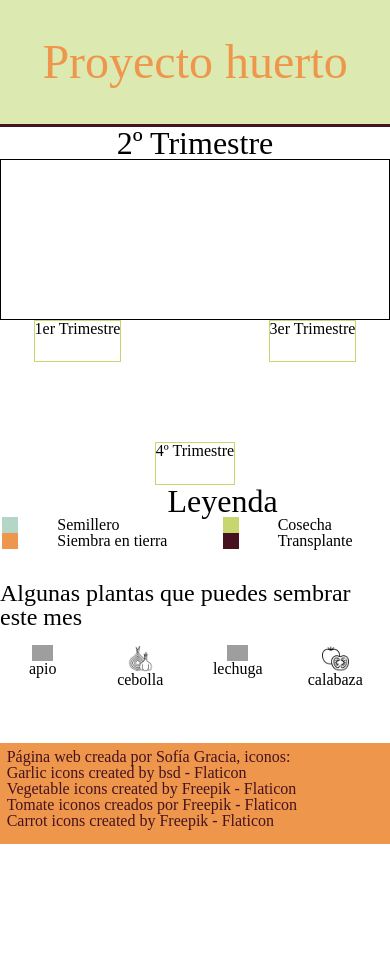
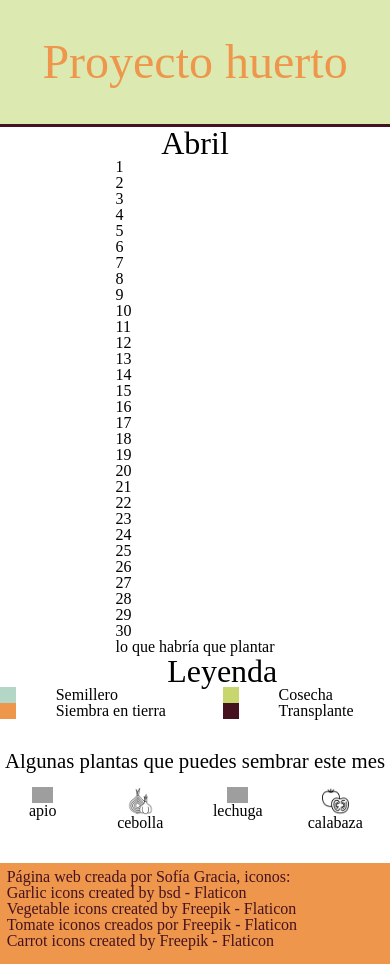
Before and after one commit to Calpurniax/personal-project, a React (Create React App) app in the folder web/: page / in a window 390 px wide. Before the commit the page ends 844 px from the top, so only its background shows below. Built offline with nearby package versions, Linux system fonts and the light colour scheme; grey boxes are pictures that could not be loaded.

Commit message:
change calendar view for mobile

```diff
--- a/web/src/components/App.js
+++ b/web/src/components/App.js
@@ -1,6 +1,7 @@
 import '../styles/App.scss';
 import Header from './Header';
-import Calendar from './Calendar';
+import CalendarMobile from './CalendarMobile';
+import CalendarLegend from './CalendarLegend';
 import List from './List';
 import Footer from './Footer';
 import onion from '../images/onion.png';
@@ -25,11 +26,33 @@ function App() {
     name: 'calabaza',
     icon: tomate,
   }]
+  const months = [{
+    id: 1,
+    name: 'Enero',
+    days: 31
+  },
+  {
+    id: 2,
+    name: 'Febrero',
+    days: 28
+
+  },
+  {
+    id: 3,
+    name: 'Marzo',
+    days: 31,
+  },
+  {
+    id: 4,
+    name: 'Abril',
+    days: 30,
+  }]
   return (
     <div className='app'>
       <Header />
       <main className='main'>
-        <Calendar />
+        <CalendarMobile months={months} />
+        <CalendarLegend />
         <List vegetables={vegetables} />
       </main>
       <Footer />
--- a/web/src/components/Calendar.js
+++ b/web/src/components/Calendar.js
@@ -9,13 +9,7 @@ const Calendar = () => {
                 <div className='calendar__options__div'>3er Trimestre</div>
                 <div className='calendar__options__div'>4º Trimestre </div>
             </div>
-            <div className='calendar__legend'>
-                <h3 className='calendar__legend__title'>Leyenda</h3>
-                <div className='calendar__legend__color color1'></div><span className='"calendar__legend__text text1'>Semillero</span>
-                <div className='calendar__legend__color color2'></div><span className='"calendar__legend__text text2'>Siembra en tierra</span>
-                <div className='calendar__legend__color color3'></div><span className='"calendar__legend__text text3'>Cosecha</span>
-                <div className='calendar__legend__color color4'></div><span className='"calendar__legend__text text4'>Transplante</span>
-            </div>
+
         </section>
     )
 }; export default Calendar
--- /dev/null
+++ b/web/src/components/CalendarLegend.js
@@ -0,0 +1,12 @@
+const CalendarLegend = () => {
+    return (
+        <div className='calendar__legend'>
+            <h3 className='calendar__legend__title'>Leyenda</h3>
+            <div className='calendar__legend__color color1'></div><span className='"calendar__legend__text text1'>Semillero</span>
+            <div className='calendar__legend__color color2'></div><span className='"calendar__legend__text text2'>Siembra en tierra</span>
+            <div className='calendar__legend__color color3'></div><span className='"calendar__legend__text text3'>Cosecha</span>
+            <div className='calendar__legend__color color4'></div><span className='"calendar__legend__text text4'>Transplante</span>
+        </div>
+
+    )
+}; export default CalendarLegend
--- /dev/null
+++ b/web/src/components/CalendarMobile.js
@@ -0,0 +1,24 @@
+const CalendarMobile = ({ months }) => {
+    const actualMonth = months.find(each => each.name === 'Abril')
+    const daysToRender = []
+    const renderDays = () => {
+
+        for (let i = 1; i <= actualMonth.days; i++) {
+            daysToRender.push(i)
+        }
+        return daysToRender.map((each, index) => {
+            return <li key={index} className='calendar__day'>{each}</li>
+        })
+    }
+    return (
+        <section className='calendar'>
+            <h2 className='calendar__title'>{actualMonth.name}</h2>
+            <div className='calendar__body'>
+                <ul className='calendar__body__ul'>{renderDays()}</ul>
+                <section className='calendar__body__task'> lo que habría que plantar</section>
+            </div>
+
+        </section>
+    )
+};
+export default CalendarMobile
--- a/web/src/styles/App.scss
+++ b/web/src/styles/App.scss
@@ -1,6 +1,7 @@
 @import './core/reset.scss';
 @import './core/variables.scss';
 @import './components/List.scss';
+@import'./components/CalendarLegend.scss';
 @import './layout/Header.scss';
 @import './layout/Footer.scss';
 @import './layout/Calendar.scss';
--- /dev/null
+++ b/web/src/styles/components/CalendarLegend.scss
@@ -0,0 +1,69 @@
+.calendar__legend {
+    display: grid;
+    grid-template-columns: 1fr 2fr 1fr 1fr 2fr;
+    grid-template-rows: 3;
+
+
+    &__title {
+        font-size: 2rem;
+        grid-column-start: 3;
+        grid-column-end: 5;
+    }
+
+    &__color {
+        width: 1rem;
+        height: 1rem;
+    }
+}
+
+.color1 {
+    grid-column-start: 1;
+    grid-column-end: 2;
+    background-color: $blue-color;
+}
+
+.color2 {
+    grid-column-start: 1;
+    grid-column-end: 2;
+    grid-row: 3;
+    background-color: $orange-color;
+}
+
+.color3 {
+    grid-column-start: 4;
+    grid-column-end: 5;
+    grid-row: 2;
+    background-color: $green-color;
+}
+
+.color4 {
+    grid-column-start: 4;
+    grid-column-end: 5;
+    grid-row: 3;
+    background-color: $brown-color;
+
+}
+
+.text1 {
+    grid-column-start: 2;
+    grid-column-end: 3;
+    grid-row: 2;
+}
+
+.text2 {
+    grid-column-start: 2;
+    grid-column-end: 3;
+    grid-row: 3;
+}
+
+.text3 {
+    grid-column-start: 5;
+    grid-column-end: 6;
+    grid-row: 2;
+}
+
+.text4 {
+    grid-column-start: 5;
+    grid-column-end: 6;
+    grid-row: 3;
+}
--- a/web/src/styles/components/List.scss
+++ b/web/src/styles/components/List.scss
@@ -6,7 +6,7 @@
     padding-bottom: 2rem;
 
     &__title {
-        font-size: 1.5rem;
+        font-size: 1.3rem;
         padding-bottom: 1rem;
     }
 
--- a/web/src/styles/layout/Calendar.scss
+++ b/web/src/styles/layout/Calendar.scss
@@ -1,5 +1,4 @@
 .calendar {
-    height: 50vh;
     display: flex;
     flex-direction: column;
     justify-content: center;
@@ -30,73 +29,4 @@
         }
     }
 
-    &__legend {
-        display: grid;
-        grid-template-columns: 1fr 2fr 1fr 1fr 2fr;
-        grid-template-rows: 3;
-
-
-        &__title {
-            font-size: 2rem;
-            grid-column-start: 3;
-            grid-column-end: 5;
-        }
-
-        &__color {
-            width: 1rem;
-            height: 1rem;
-        }
-    }
 }
-
-.color1 {
-    grid-column-start: 1;
-    grid-column-end: 2;
-    background-color: $blue-color;
-}
-
-.color2 {
-    grid-column-start: 1;
-    grid-column-end: 2;
-    grid-row: 3;
-    background-color: $orange-color;
-}
-
-.color3 {
-    grid-column-start: 4;
-    grid-column-end: 5;
-    grid-row: 2;
-    background-color: $green-color;
-}
-
-.color4 {
-    grid-column-start: 4;
-    grid-column-end: 5;
-    grid-row: 3;
-    background-color: $brown-color;
-
-}
-
-.text1 {
-    grid-column-start: 2;
-    grid-column-end: 3;
-    grid-row: 2;
-}
-
-.text2 {
-    grid-column-start: 2;
-    grid-column-end: 3;
-    grid-row: 3;
-}
-
-.text3 {
-    grid-column-start: 5;
-    grid-column-end: 6;
-    grid-row: 2;
-}
-
-.text4 {
-    grid-column-start: 5;
-    grid-column-end: 6;
-    grid-row: 3;
-}
```
